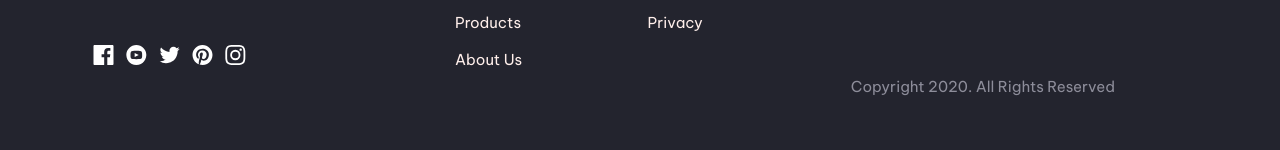
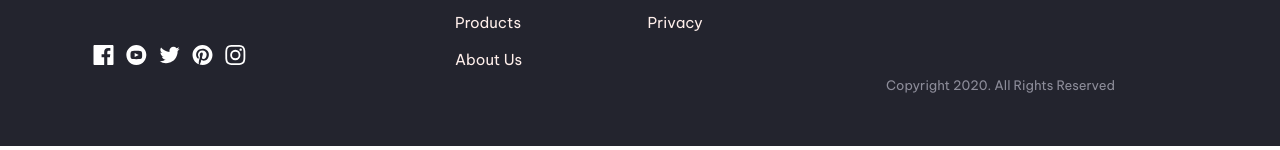
Before and after one commit to MahdiSohaily/Manage-landing-page, a website built with Vite: page index.html in a window 1280 px wide. Shown: the part 2479-2629 px from the top of the page. Built offline with nearby package versions, Linux system fonts and the light colour scheme.

Commit message:
copyright font size fixed

```diff
--- a/style.css
+++ b/style.css
@@ -882,6 +882,7 @@ form::before {
 .copy-right {
   margin-right: var(--size-900);
   text-align: right;
+  font-size: var(--fs-300);
 }
 
 @media screen and (max-width:30em) {
```
